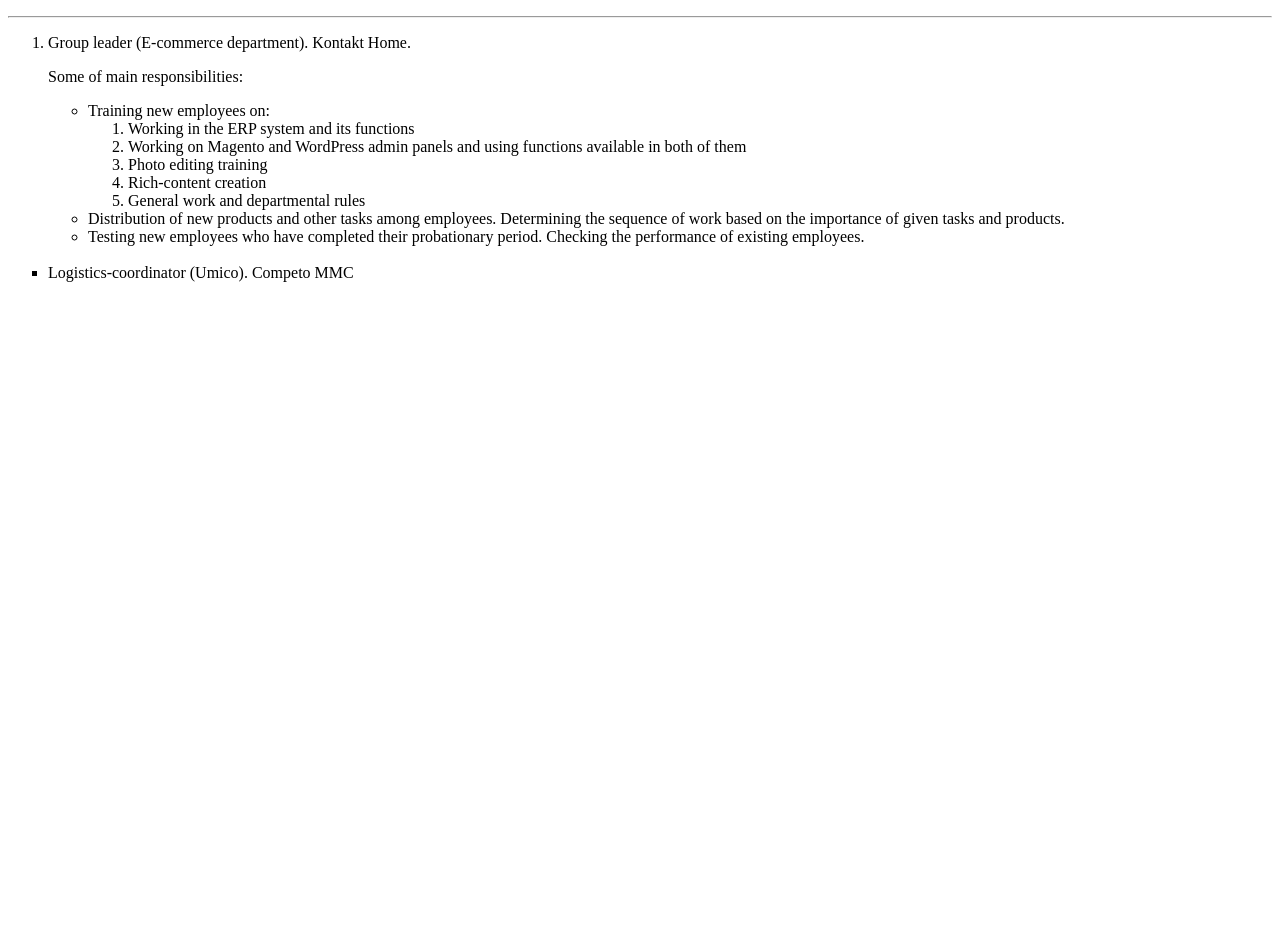
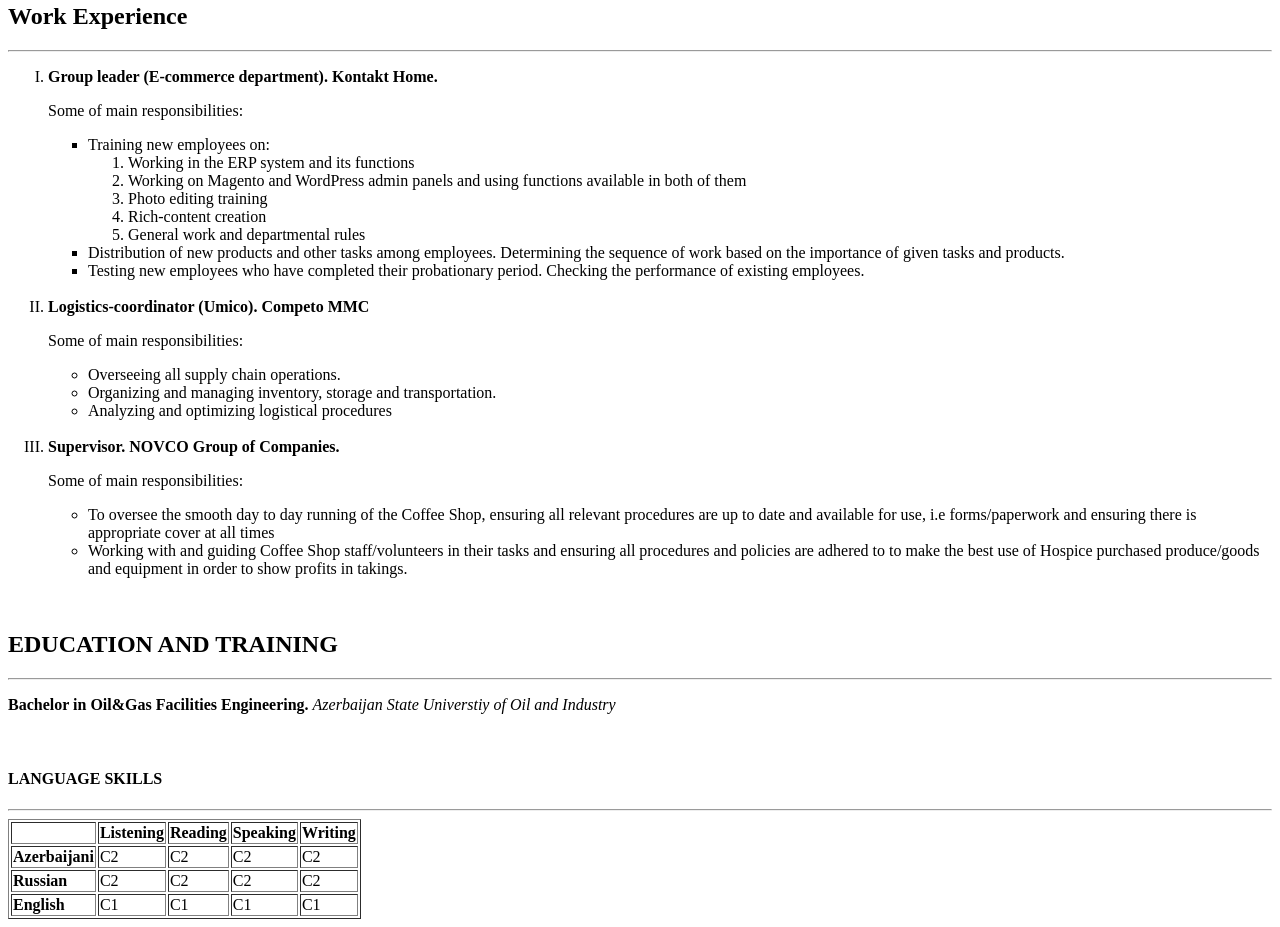
Before and after one commit to Ahmad-Nuriyev/HTML-CV, a plain HTML site: page index.html in a window 1280 px wide. Shown: the part 536-1463 px from the top of the page. Before the commit the page ends 834 px from the top, so only its background shows below. Drawn offline with Linux system fonts and the light colour scheme.

Commit message:
new changes

```diff
--- a/index.html
+++ b/index.html
@@ -17,13 +17,13 @@
         leader with high multitasking skills and can adapt to all challenging situations. I am also an excellent team
         player who can build good working relationships with colleagues and I am always open for learning
         something new no matter how much my skills are improved.
-    </p>
+    </p> <br>
     <h2>Work Experience</h2>
     <hr>
-    <ol>
-        <li>Group leader (E-commerce department). Kontakt Home.</li>
+    <ol type="I">
+        <li><b>Group leader (E-commerce department). Kontakt Home.</b></li>
     <p>Some of main responsibilities:</p>
-    <ul>
+    <ul type="square">
         <li>Training new employees on:</li>
         <ol>
             <li>Working in the ERP system and its functions</li>
@@ -37,9 +37,65 @@
         <li>Testing new employees who have completed their probationary period. Checking the performance of
             existing employees.</li>
     </ul> <br>
-        <li type="square">Logistics-coordinator (Umico). Competo MMC</li>
-    </ol>
-
+        <li><b>Logistics-coordinator (Umico). Competo MMC</b></li>
+    <p>Some of main responsibilities:</p>
+    <ul type="circle">
+        <li>Overseeing all supply chain operations.</li>
+        <li>Organizing and managing inventory, storage and transportation.</li>
+        <li>Analyzing and optimizing logistical procedures</li>
+    </ul> <br>
+        <li><b>Supervisor. NOVCO Group of Companies.</b></li>
+    <p>Some of main responsibilities:</p>
+    <ul>
+        <li>To oversee the smooth day to day running of the Coffee Shop, ensuring all relevant procedures are up
+            to date and available for use, i.e forms/paperwork and ensuring there is appropriate cover at all
+            times</li>
+        <li>Working with and guiding Coffee Shop staff/volunteers in their tasks and ensuring all procedures and
+            policies are adhered to to make the best use of Hospice purchased produce/goods and equipment in
+            order to show profits in takings.</li>
+    </ul>
+    </ol> <br>
+    <h2>EDUCATION AND TRAINING</h2>
+    <hr>
+    <p><b>Bachelor in Oil&Gas Facilities Engineering.</b>  <i>Azerbaijan State Universtiy of Oil and
+        Industry
+    </i></p><br>
+    <h4>LANGUAGE SKILLS</h4>
+    <hr>
+    <table border="1">
+        <thead>
+            <tr>
+                <th> </th>
+                <th>Listening</th>
+                <th>Reading</th>
+                <th>Speaking</th>
+                <th>Writing</th>
+            </tr>
+        </thead>
+        <tbody>
+            <tr>
+                <td><b>Azerbaijani</b></td>
+                <td>C2</td>
+                <td>C2</td>
+                <td>C2</td>
+                <td>C2</td>
+            </tr>
+            <tr>
+                <td><b>Russian</b></td>
+                <td>C2</td>
+                <td>C2</td>
+                <td>C2</td>
+                <td>C2</td>
+            </tr>
+            <tr>
+                <td><b>English</b></td>
+                <td>C1</td>
+                <td>C1</td>
+                <td>C1</td>
+                <td>C1</td>
+            </tr>
+        </tbody>
+    </table>
 
 </body>
 </html>
```
